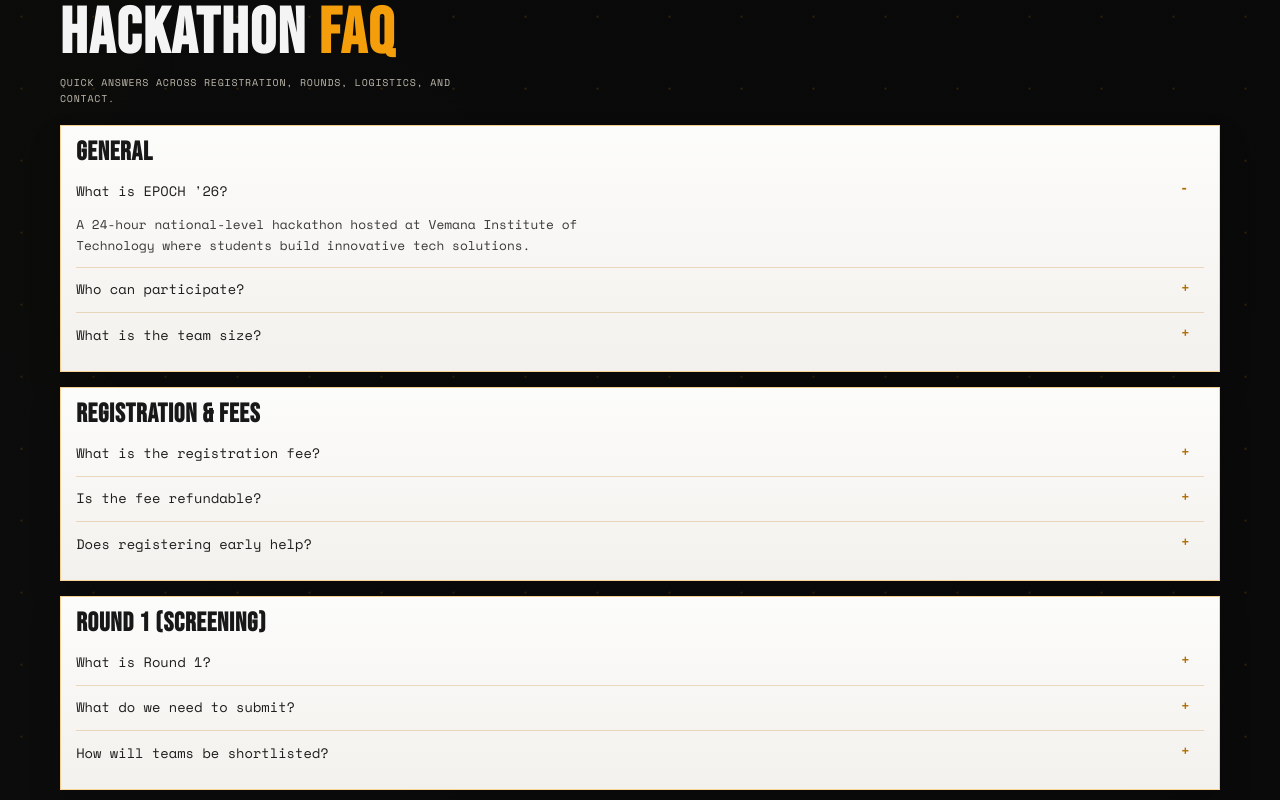
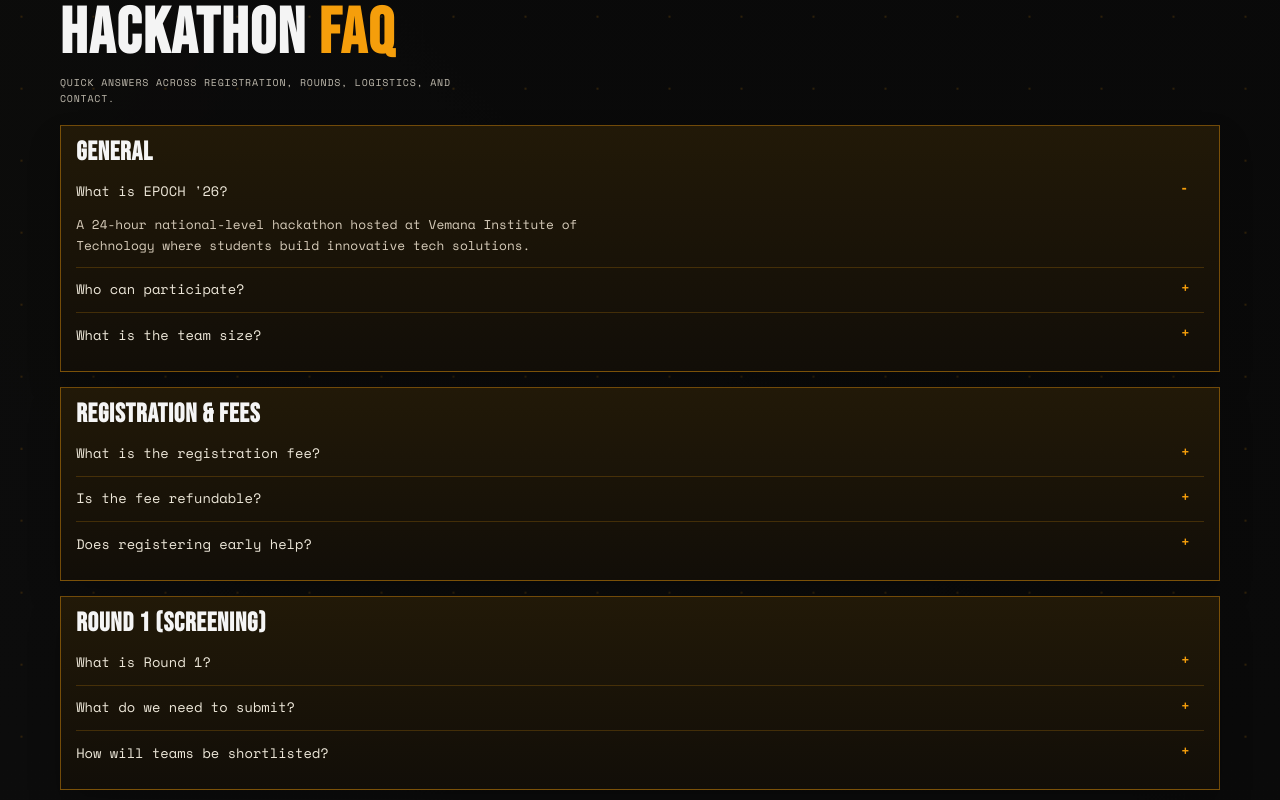
Before and after one commit to mehy12/epoch, a Next.js app: page / in a window 1280 px wide. Shown: the part 3580-4380 px from the top of the page. Built offline with nearby package versions, Linux system fonts and the light colour scheme.

Commit message:
feat: update FAQ section styles for improved visibility and user interaction

```diff
--- a/app/globals.css
+++ b/app/globals.css
@@ -2810,13 +2810,13 @@
 
 .epoch-faq-group {
   border: 1px solid rgba(245, 158, 11, 0.42);
-  background: linear-gradient(180deg, #fcfcfb 0%, #f3f1ed 100%);
-  box-shadow: 0 18px 30px rgba(0, 0, 0, 0.18);
+  background: linear-gradient(180deg, rgba(35, 26, 8, 0.96) 0%, rgba(18, 14, 8, 0.98) 100%);
+  box-shadow: 0 18px 30px rgba(0, 0, 0, 0.22);
   padding: 0.85rem 0.95rem;
 }
 
 .epoch-faq-group-title {
-  color: #181818;
+  color: #f5f5f5;
   font-size: clamp(1.2rem, 2.4vw, 1.65rem);
   letter-spacing: 0.03em;
   margin-bottom: 0.26rem;
@@ -2827,7 +2827,7 @@
 }
 
 .epoch-faq-item {
-  border-top: 1px solid rgba(184, 117, 8, 0.24);
+  border-top: 1px solid rgba(245, 158, 11, 0.2);
 }
 
 .epoch-faq-item:first-child {
@@ -2838,7 +2838,7 @@
   width: 100%;
   border: 0;
   background: transparent;
-  color: #1e1e1e;
+  color: #ece6d8;
   display: flex;
   justify-content: space-between;
   align-items: flex-start;
@@ -2853,12 +2853,12 @@
 
 .epoch-faq-trigger:hover,
 .epoch-faq-trigger:focus-visible {
-  color: #b16f05;
+  color: #f2c06a;
 }
 
 .epoch-faq-icon {
   min-width: 22px;
-  color: #b16f05;
+  color: #f59e0b;
   font-family: var(--font-heading), sans-serif;
   font-size: 1.12rem;
   line-height: 1;
@@ -2869,7 +2869,7 @@
   max-height: 0;
   opacity: 0;
   overflow: hidden;
-  color: #393939;
+  color: #d7ccba;
   font-family: var(--font-mono), monospace;
   font-size: 0.8rem;
   line-height: 1.65;
```
